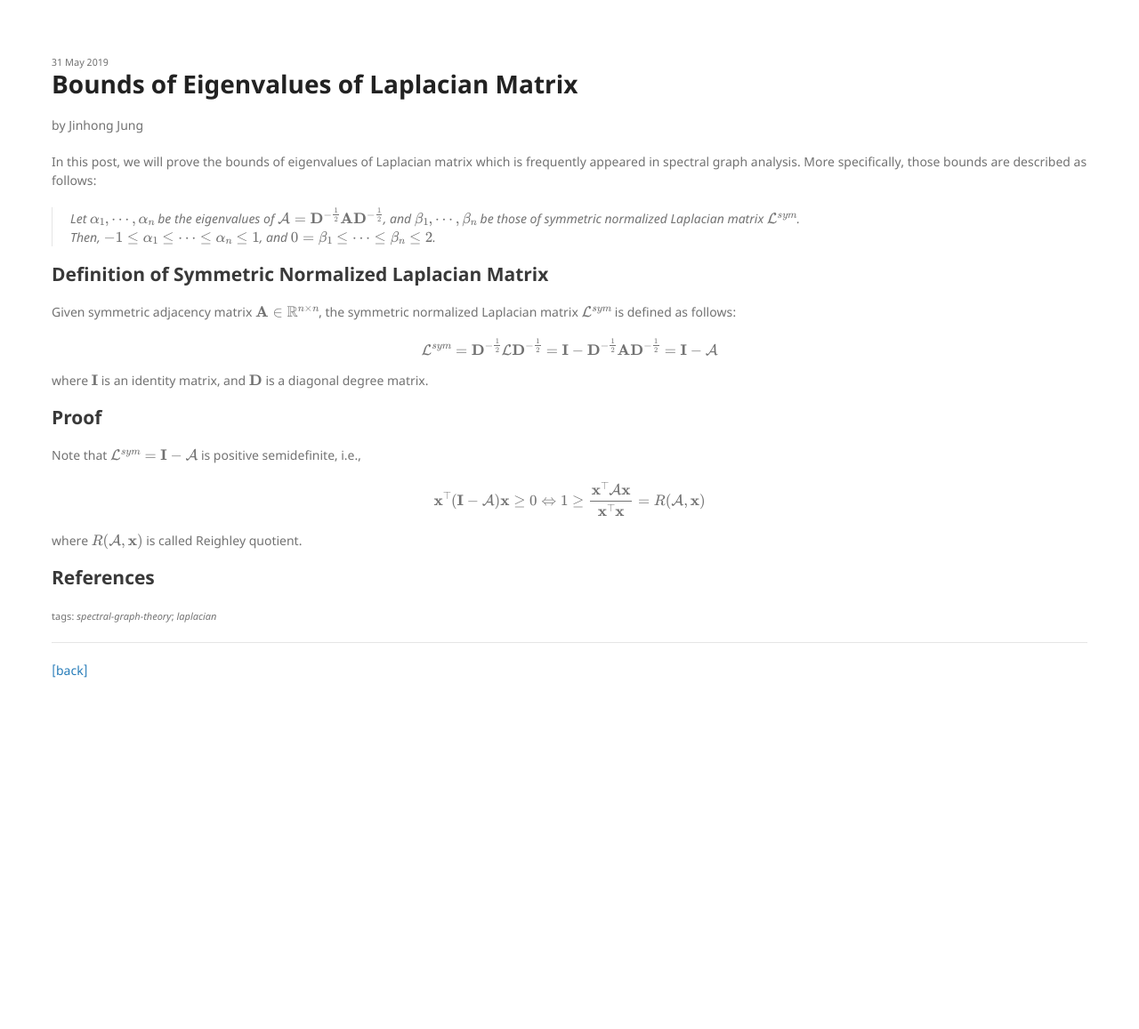
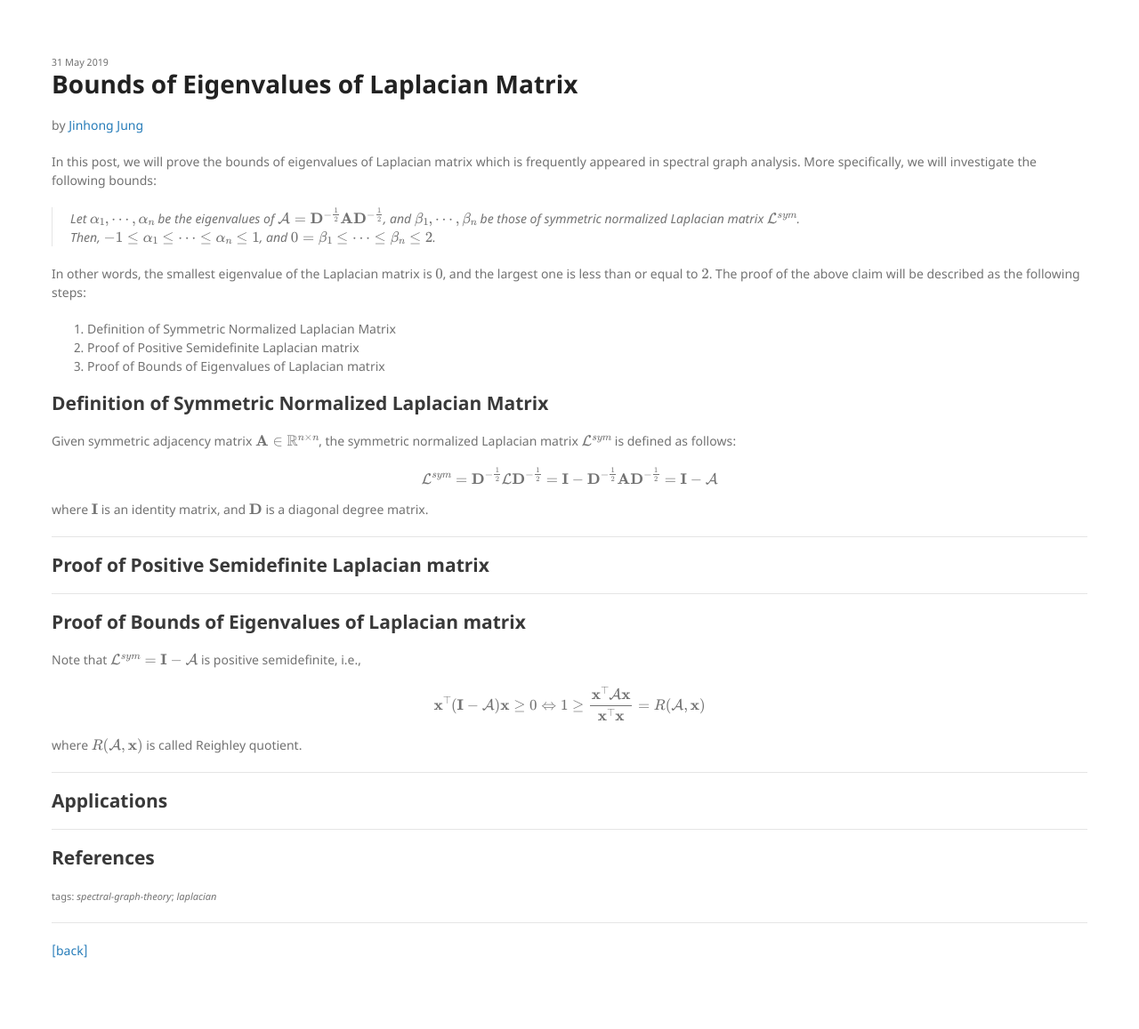
Before and after one commit to jinhongjung/jinhongjung.github.io, a Jekyll site: the page built from _posts/2019-05-31-Bound-of-Eigenvalues-of-Laplacian.md, in a window 1280 px wide. Shown: the whole page at 89% size. Built offline with Jekyll 4.4.1, drawn with Linux system fonts in a browser that asks for light colours; formulas are drawn with MathJax 3; before the commit the page ends 900 px from its top, so only the background shows below that.

Commit message:
add posts

```diff
--- a/_layouts/post.html
+++ b/_layouts/post.html
@@ -5,7 +5,7 @@
 <small>{{ page.date | date: "%-d %B %Y" }}</small>
 <h1>{{ page.title }}</h1>
 
-<p class="view">by {{ page.author | default: site.author }}</p>
+<p class="view">by <a href="/">{{ page.author | default: site.author }} </a></p>
 
 {{content}}
 
--- a/_posts/2019-05-31-Bound-of-Eigenvalues-of-Laplacian.md
+++ b/_posts/2019-05-31-Bound-of-Eigenvalues-of-Laplacian.md
@@ -8,11 +8,16 @@ tags: [spectral-graph-theory, laplacian]
 ---
 
 In this post, we will prove the bounds of eigenvalues of Laplacian matrix which is frequently appeared in spectral graph analysis.
-More specifically, those bounds are described as follows:
-
+More specifically, we will investigate the following bounds:
 
 >  Let $\alpha_{1}, \cdots, \alpha_{n}$ be the eigenvalues of $\mathcal{A}=\mathbf{D}^{-\frac{1}{2}}\mathbf{A}\mathbf{D}^{-\frac{1}{2}}$, and $\beta_{1}, \cdots, \beta_{n}$ be those of symmetric normalized Laplacian matrix $\mathcal{L}^{sym}$.  \\
 > Then, $-1 \leq \alpha_{1} \leq \cdots \leq \alpha_{n} \leq 1$, and $0 = \beta_{1} \leq \cdots \leq \beta_{n} \leq 2$.
+
+In other words, the smallest eigenvalue of the Laplacian matrix is $0$, and the largest one is less than or equal to $2$.
+The proof of the above claim will be described as the following steps:
+1. Definition of Symmetric Normalized Laplacian Matrix
+2. Proof of Positive Semidefinite Laplacian matrix
+3. Proof of Bounds of Eigenvalues of Laplacian matrix
 
 ## Definition of Symmetric Normalized Laplacian Matrix
 Given symmetric adjacency matrix $\mathbf{A} \in \mathbb{R}^{n \times n}$, the symmetric normalized Laplacian matrix $\mathcal{L}^{sym}$ is defined as follows:
@@ -25,8 +30,14 @@ $$
 
 where $\mathbf{I}$ is an identity matrix, and $\mathbf{D}$ is a diagonal degree matrix.
 
+* * *
 
-## Proof
+## Proof of Positive Semidefinite Laplacian matrix
+
+* * *
+
+## Proof of Bounds of Eigenvalues of Laplacian matrix
+
 
 Note that $\mathcal{L}^{sym} = \mathbf{I} - \mathcal{A}$ is positive semidefinite, i.e.,
 
@@ -38,5 +49,11 @@ $$
 
 where $R(\mathcal{A}, \mathbf{x})$ is called Reighley quotient.
 
+* * *
+
+## Applications
+
+* * *
+
 
 ## References
```
